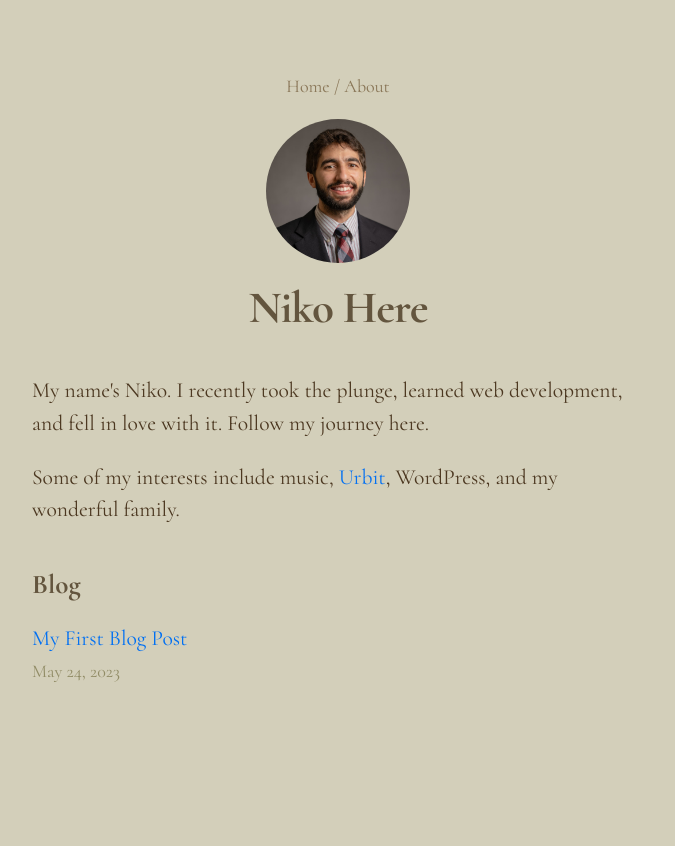
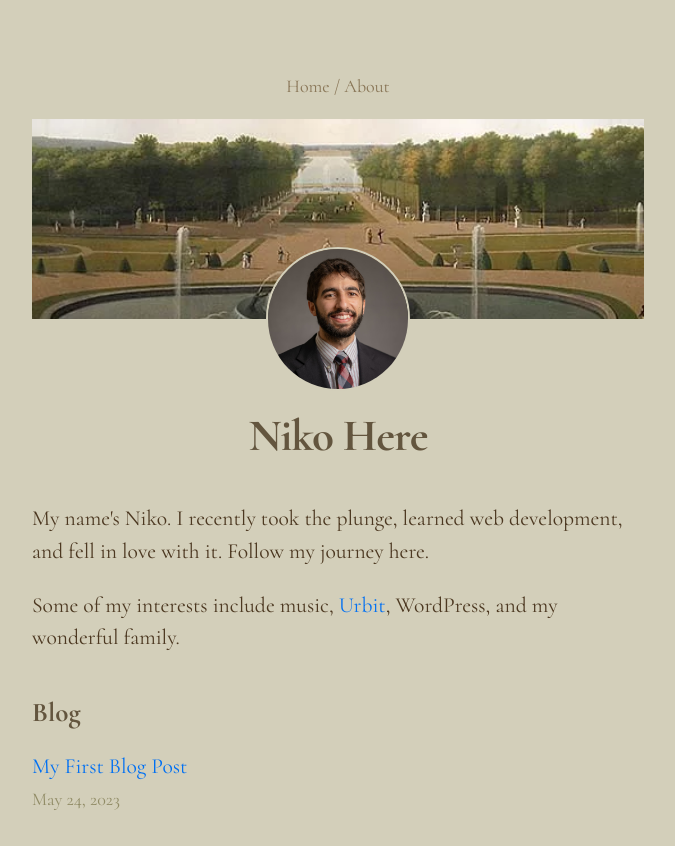
Before and after one commit to harmolipi/niko-here, a Next.js app: page /niko-here/ in a window 1280 px wide. Shown: the top 846 px of the page, without its empty margins (302-977 px from the left). Before the commit the page ends 800 px from the top, so only its background shows below. Built offline with nearby package versions, Linux system fonts and the light colour scheme.

Commit message:
feat(layout): add homepage hero image

```diff
--- a/components/SiteHeader.js
+++ b/components/SiteHeader.js
@@ -1,18 +1,31 @@
 import Image from "next/image";
 import Link from "next/link";
 import utilStyles from "../styles/utils.module.css";
+import styles from "./SiteHeader.module.css";
 
 export default function SiteHeader({ home, name }) {
   return home ? (
     <>
+      <div className={styles.hero}>
+        <div className={styles.heroContainer}>
+          <Image
+            priority
+            src="/niko-here/images/home-hero.webp"
+            fill={true}
+            alt="Garden of Versailles by John Vanderlyn"
+            title="Garden of Versailles by John Vanderlyn"
+            className={styles.heroImage}
+          />
+        </div>
         <Image
           priority
           src="/niko-here/images/profile.jpeg"
-        className={utilStyles.borderCircle}
+          className={`${utilStyles.borderCircle} ${styles.heroProfile}`}
           height={144}
           width={144}
           alt=""
         />
+      </div>
       <h1 className={utilStyles.heading2Xl}>{name}</h1>
     </>
   ) : (
--- /dev/null
+++ b/components/SiteHeader.module.css
@@ -0,0 +1,29 @@
+.hero {
+  width: 100%;
+  height: auto;
+  display: flex;
+  flex-direction: column;
+  align-items: center;
+  justify-content: flex-start;
+}
+
+.heroContainer {
+  position: relative;
+  height: 200px;
+  width: 100%;
+  overflow: hidden;
+}
+
+.heroImage {
+  object-fit: cover;
+  height: 100%;
+  width: 100%;
+}
+
+.heroProfile {
+  z-index: 1;
+  margin-top: -72px;
+  border-style: solid;
+  border-width: 2px;
+  border-color: var(--background);
+}
```
Also changed, not shown: public/images/home-hero.webp (added). Lines whose indentation alone changed are shown as unchanged.
